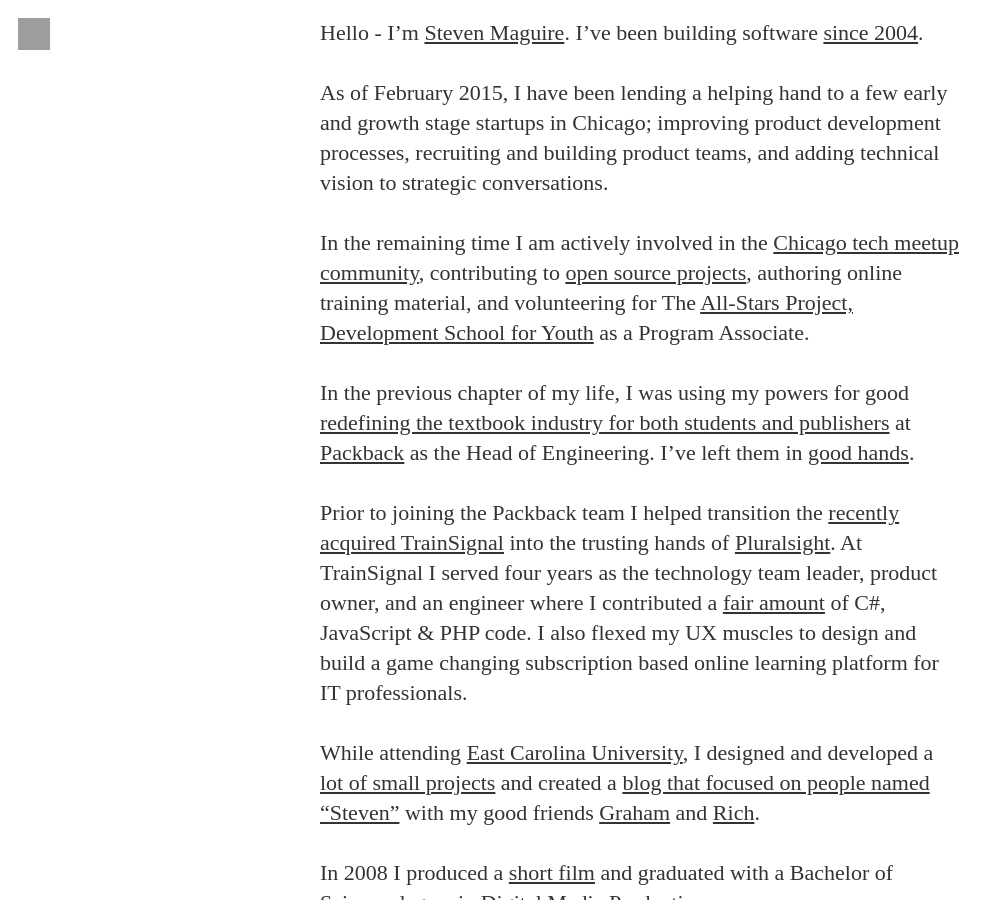
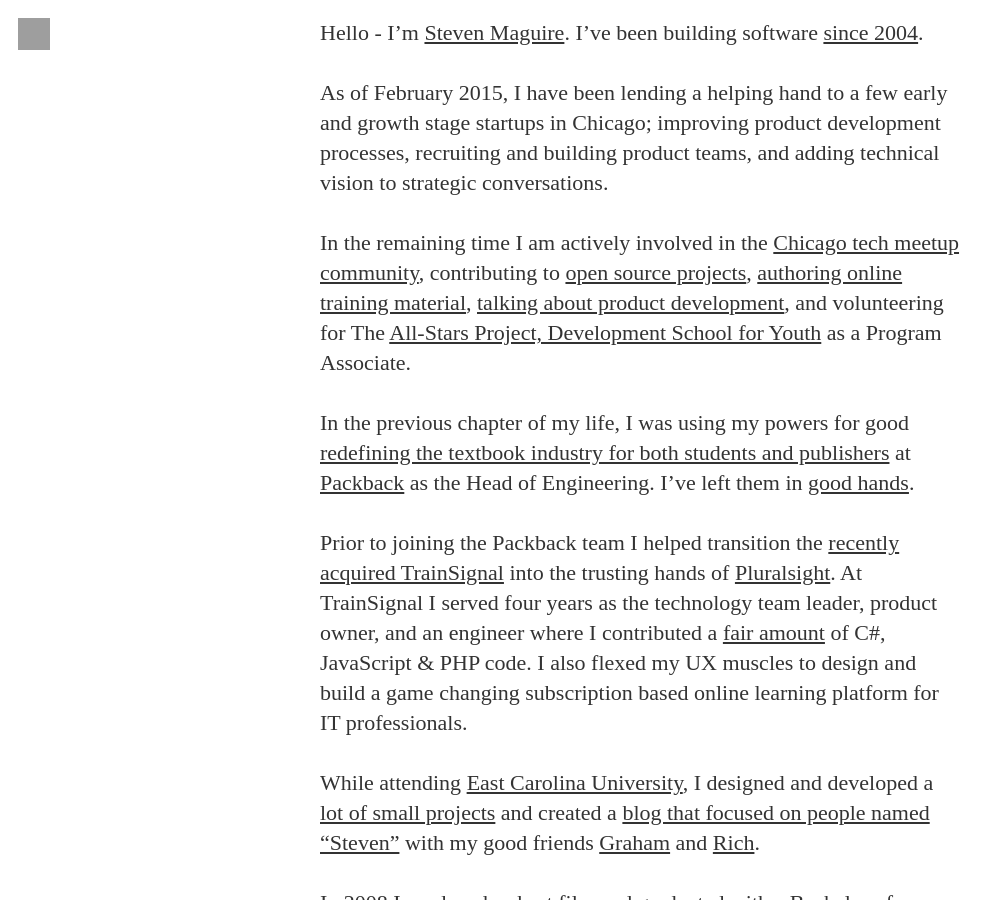
Before and after one commit to stevenmaguire/stevenmaguire.github.io, a Jekyll site: the page built from about.md, in a window 1280 px wide and 900 px high, scrolled down 922 px. Shown: the whole window, without its empty margins (0-1004 px from the left). Built offline with Jekyll 4.4.1, drawn with Linux system fonts in a browser that asks for light colours; nearby versions of some CDN libraries; some web fonts are replaced; Markdown is read by kramdown in place of the engine named in the settings; some of the changed text lies outside the part shown; grey boxes are pictures that could not be loaded.

Commit message:
Update about.md

```diff
--- a/about.md
+++ b/about.md
@@ -11,7 +11,7 @@
 
 As of February 2015, I have been lending a helping hand to a few early and growth stage startups in Chicago; improving product development processes, recruiting and building product teams, and adding technical vision to strategic conversations.
 
-In the remaining time I am actively involved in the [Chicago tech meetup community](http://www.meetup.com/members/40042402/), contributing to [open source projects](https://github.com/stevenmaguire), authoring online training material, and volunteering for The [All-Stars Project, Development School for Youth](http://allstars.org/dsy/) as a Program Associate.
+In the remaining time I am actively involved in the [Chicago tech meetup community](http://www.meetup.com/members/40042402/), contributing to [open source projects](https://github.com/stevenmaguire), [authoring online training material](http://www.pluralsight.com/author/steven-maguire), [talking about product development](https://www.phproundtable.com/episode/part-1-turning-an-idea-into-code-for-production), and volunteering for The [All-Stars Project, Development School for Youth](http://allstars.org/dsy/) as a Program Associate.
 
 In the previous chapter of my life, I was using my powers for good [redefining the textbook industry for both students and publishers](http://www.builtinchicago.org/blog/how-i-am-using-technology-disrupt-education-industry) at [Packback](http://www.packbackbooks.com/) as the Head of Engineering. I've left them in [good hands](http://www.karllhughes.com/2015/packback-engineering/).
 
```
Also changed, not shown: other parts of about.md (+1 -1 lines).
